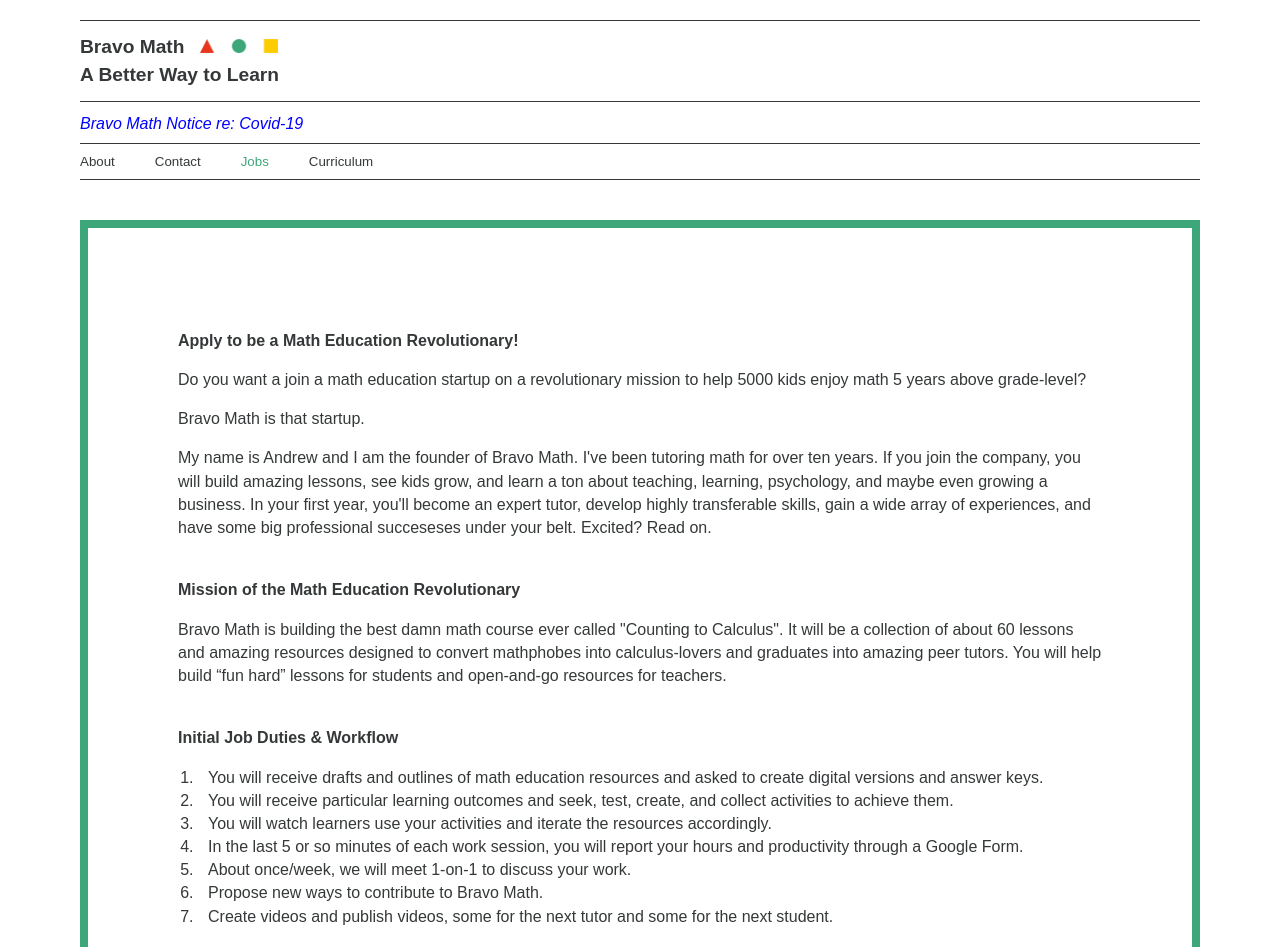
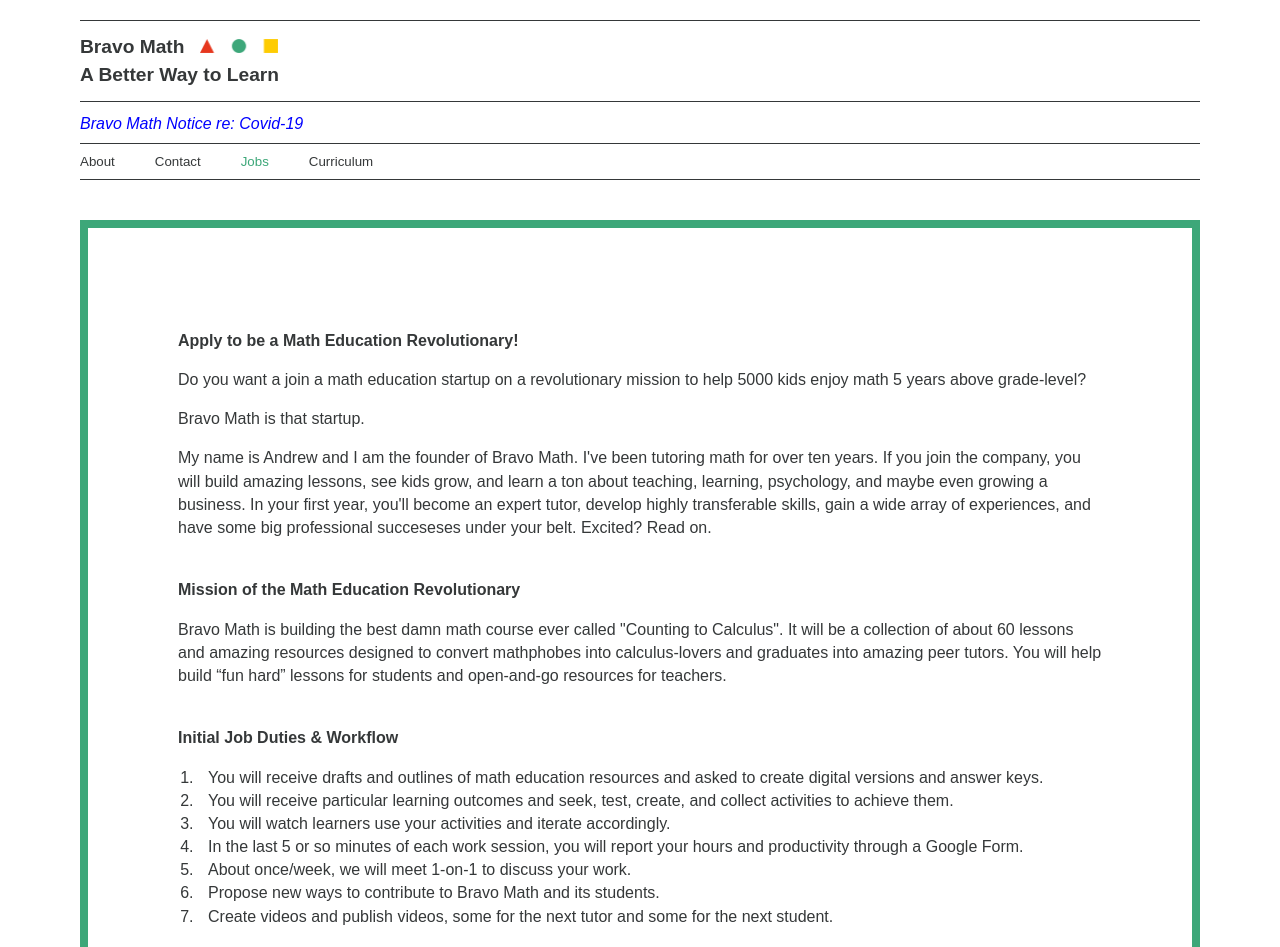
Before and after one commit to Bravo-Math/website, a plain HTML site: page jobs.html in a window 1280 px wide. Shown: the top 947 px of the page. Drawn offline with Linux system fonts and the light colour scheme; a web font is replaced by a local one.

Commit message:
Update jobs.html

```diff
--- a/jobs.html
+++ b/jobs.html
@@ -101,14 +101,14 @@
         <ol>
             <li>You will receive drafts and outlines of math education resources and asked to create digital versions and answer keys.</li>
             <li>You will receive particular learning outcomes and seek, test, create, and collect activities to achieve them.</li>
-            <li>You will watch learners use your activities and iterate the resources accordingly.</li>
+            <li>You will watch learners use your activities and iterate accordingly.</li>
             <li>In the last 5 or so minutes of each work session, you will report your hours and productivity through a Google Form.</li>
             <li>About once/week, we will meet 1-on-1 to discuss your work.</li>
-            <li>Propose new ways to contribute to Bravo Math.</li>
+            <li>Propose new ways to contribute to Bravo Math and its students.</li>
             <li>Create videos and publish videos, some for the next tutor and some for the next student.</li>
         </ol>
 
-        Bravo Math is a small and new company. Job duties will change to meet the needs of students. I'll be favoring applicants who can grow with the business.
+        Bravo Math is a small and new company seeking major change so job duties will change as well. I'll be favoring applicants who show potential to grow with the business.
         </p>
 
         <br>
```
